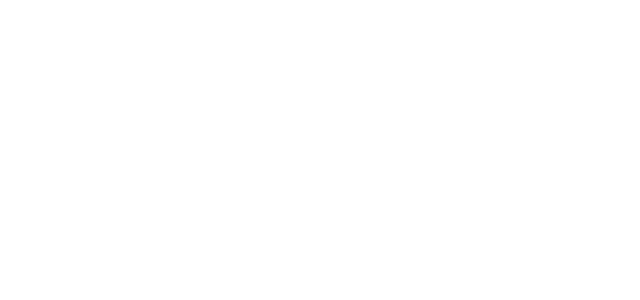
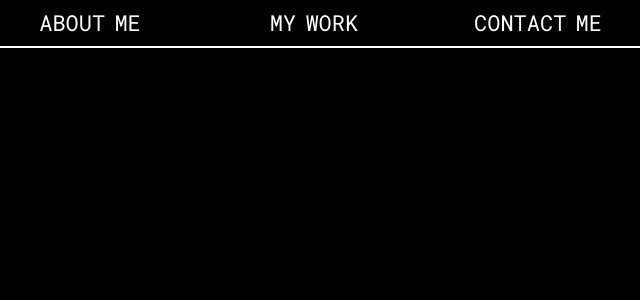
Before and after one commit to bhavi-th/bhavi-th.github.io, a React (Vite) app: page / in a window 1280 px wide. Shown: the top 300 px of the page, without its empty margins (326-966 px from the left). Built offline with nearby package versions, Linux system fonts and the light colour scheme.

Commit message:
Added Navbar

```diff
--- a/package.json
+++ b/package.json
@@ -11,7 +11,8 @@
   },
   "dependencies": {
     "react": "^19.2.0",
-    "react-dom": "^19.2.0"
+    "react-dom": "^19.2.0",
+    "react-router-dom": "^7.13.0"
   },
   "devDependencies": {
     "@eslint/js": "^9.39.1",
--- a/src/App.jsx
+++ b/src/App.jsx
@@ -1,9 +1,12 @@
-import './App.css';
+import "./App.css";
+import Navbar from "./components/Navbar";
 
 const App = () => {
   return (
-    <div></div>
-  )
-}
+    <>
+      <Navbar />
+    </>
+  );
+};
 
-export default App
+export default App;
--- /dev/null
+++ b/src/components/Navbar.jsx
@@ -0,0 +1,28 @@
+import "../styles/Navbar.css";
+import { Link } from "react-router-dom";
+
+const Navbar = () => {
+  return (
+    <nav className="Navbar">
+      <ul>
+        <li>
+          <Link to="/about">
+            <nobr>ABOUT ME</nobr>
+          </Link>
+        </li>
+        <li>
+          <Link to="/work">
+            <nobr>MY WORK</nobr>
+          </Link>
+        </li>
+        <li>
+          <Link to="/contact">
+            <nobr>CONTACT ME</nobr>
+          </Link>
+        </li>
+      </ul>
+    </nav>
+  );
+};
+
+export default Navbar;
--- a/src/index.css
+++ b/src/index.css
@@ -0,0 +1,14 @@
+body {
+  background-color: black;
+  color: white;
+  font-family: "RobotoMono";
+  font-size: 2.75vmin;
+  word-spacing: -0.25rem;
+}
+
+@font-face {
+  font-family: "RobotoMono";
+  src: url("./fonts/RobotoMono.ttf") format("truetype");
+  font-weight: normal;
+  font-style: normal;
+}
--- /dev/null
+++ b/src/styles/Navbar.css
@@ -0,0 +1,52 @@
+.Navbar {
+  user-select: none;
+  height: 5vmin;
+  position: relative;
+  display: flex;
+  justify-content: center;
+}
+
+.Navbar::after {
+  content: "";
+  position: absolute;
+  bottom: 0;
+  height: 0.25vmin;
+  width: 90vmin;
+  background-color: white;
+}
+
+.Navbar ul {
+  list-style: none;
+  display: flex;
+  justify-content: center;
+  gap: 10vmin;
+  padding: 0px 2vmin;
+  margin: 0px;
+}
+
+.Navbar li {
+  overflow-x: visible;
+  margin: 0px;
+  padding: 0px;
+  width: 18vmin;
+  display: flex;
+  justify-content: center;
+  transition: width 250ms ease-in;
+}
+
+.Navbar li:hover {
+  width: 30vmin;
+  text-align: center;
+}
+
+.Navbar a {
+  width: 100%;
+  text-decoration: none;
+  color: white;
+  text-align: center;
+  transition: font-bold 250ms linear;
+}
+
+.Navbar a:hover {
+  font-weight: bold;
+}
```
Also changed, not shown: src/main.jsx (+8 -5 lines), src/fonts/RobotoMono.ttf (added), 1 other file (tests, documents, lock files or other folders).
